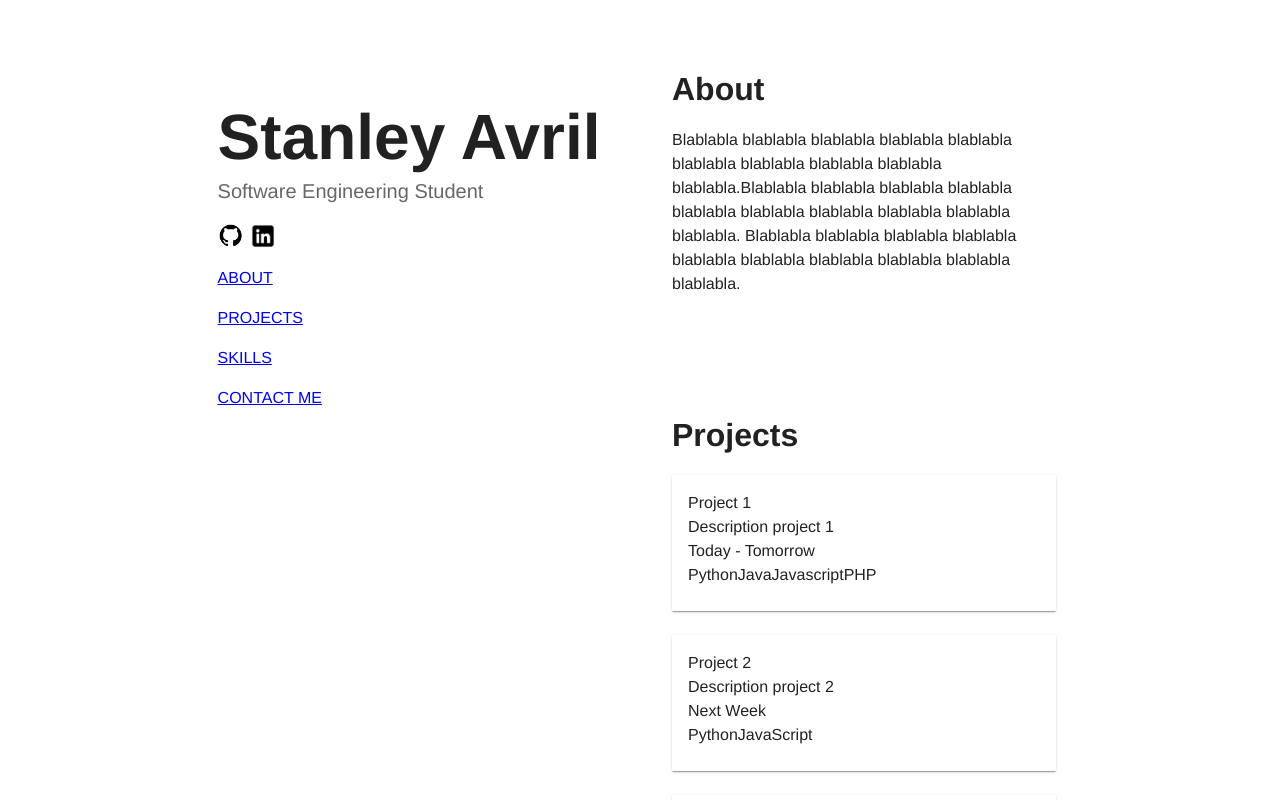
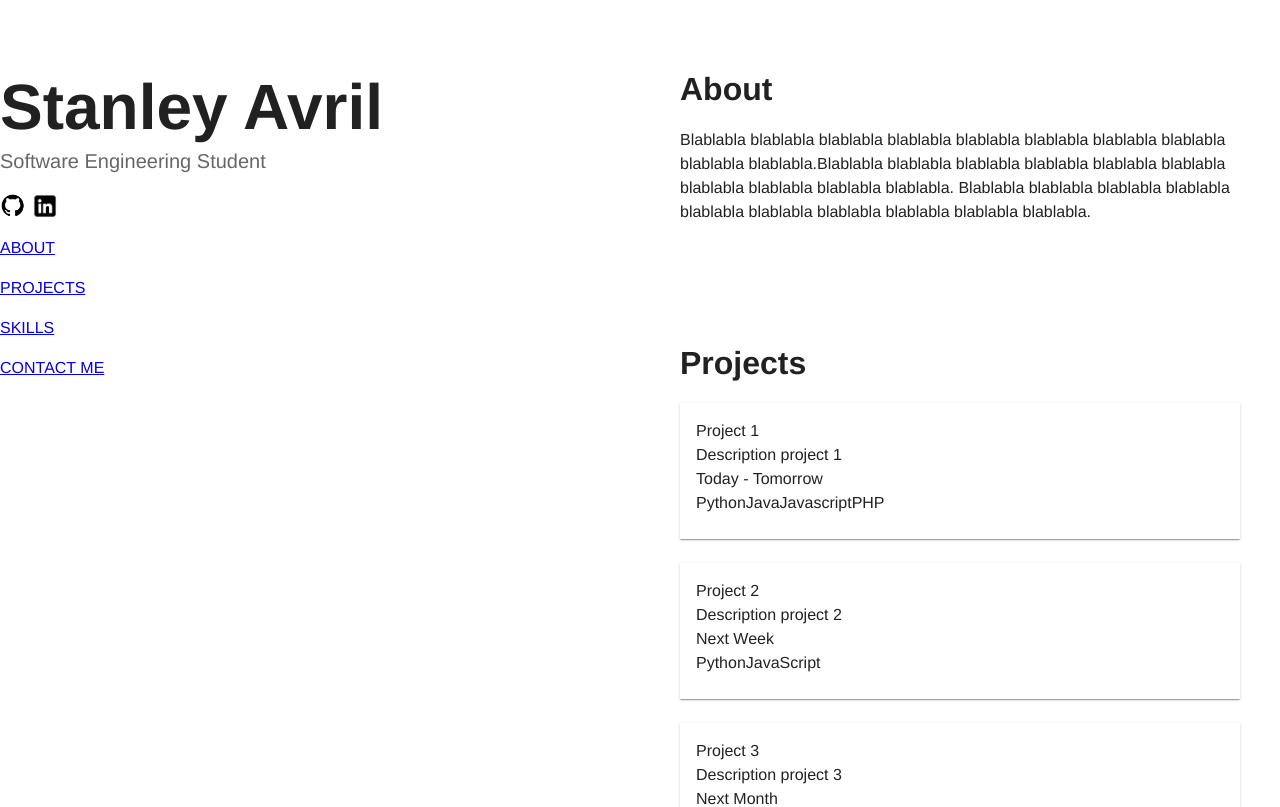
Before and after one commit to stanleyavril123/myPortfolio, a React (Create React App) app in the folder my-portfolio/: page / in a window 1280 px wide. Shown: the top 807 px of the page. Built offline with nearby package versions, Linux system fonts and the light colour scheme.

Commit message:
Better logic for the main structure

```diff
--- a/my-portfolio/src/App.jsx
+++ b/my-portfolio/src/App.jsx
@@ -17,26 +17,29 @@ import About from "./components/About";
 // Contact
 
 function App() {
+
+  const containerMaxWidth = 1200;
+  const halfContainerWidth = containerMaxWidth / 2;
+  const gapBetweenSections = 40;
+
   return (
     <Box
       sx={{
-        scrollBehavior: "smooth",
-        height: "100vh",
-        display: "flex",
-        flexDirection: "column",
-        alignItems: "center",
-        paddingTop: "70px",
-        overflowY: "auto",
+        minHeight: '100vh',
+        display: 'flex',
+        justifyContent: 'center',
       }}
     >
+      {/* Left */}
       <Box
         sx={{
-          position: "fixed",
-          top: "100px",
-          left: "17%",
-          display: "flex",
-          flexDirection: "column",
+          position: 'fixed',
+          top: '70px',
+          left: `calc(50% - ${halfContainerWidth}px - ${gapBetweenSections}px)`,
+          display: 'flex',
+          flexDirection: 'column',
           gap: 2,
+          width: `${halfContainerWidth - gapBetweenSections}px`,
         }}
       >
         <Header />
@@ -44,18 +47,19 @@ function App() {
         <NavButton />
       </Box>
 
+      {/* Right */}
       <Box
         sx={{
-          width: "50%",
-          marginLeft: "55%",
-          paddingBottom: "100px",
+          marginLeft: `${halfContainerWidth + gapBetweenSections}px`,
+          paddingTop: '70px',
+          paddingBottom: '100px',
+          width: `${halfContainerWidth - gapBetweenSections}px`,
         }}
       >
-        <Stack spacing={15} sx={{width: "60%"}}>
+        <Stack spacing={15}>
           <About />
           <Projects />
         </Stack>
-
       </Box>
     </Box>
   );
--- a/my-portfolio/src/styles/theme.js
+++ b/my-portfolio/src/styles/theme.js
@@ -35,11 +35,11 @@ const theme = createTheme({
       styleOverrides: {
         html: {
           scrollBehavior: 'smooth',
+          height: '100%',
         },
         body: {
           margin: 0,
-          height: '100%',
-          overflow: 'hidden',
+          minHeight: '100%',
         },
         '#root': {
           height: '100%',
```
